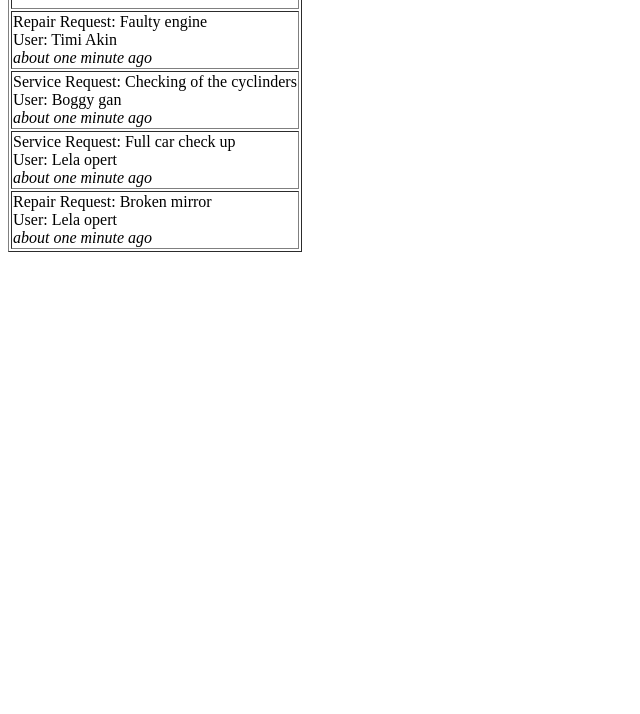
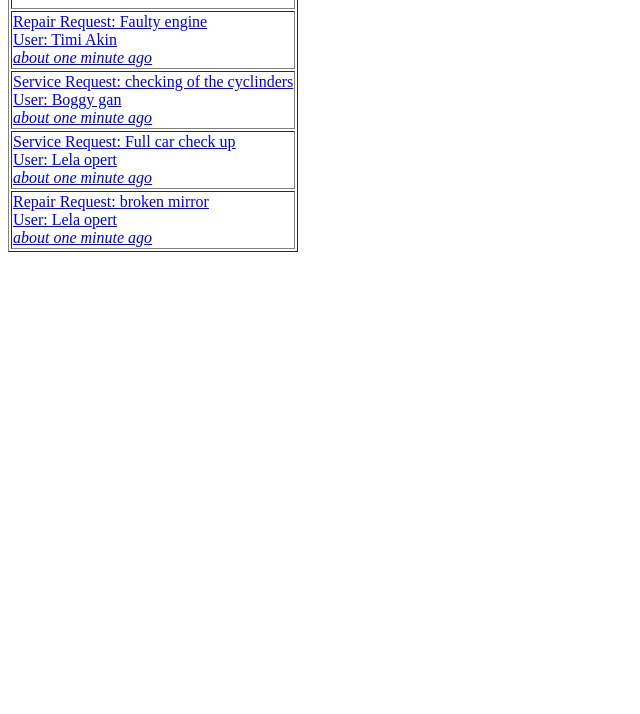
Before and after one commit to timiakin/Maintenance-Tracker, a plain HTML site: page ADMIN REQUEST PAGE/Admin req.page.html in a window 1280 px wide. Shown: the part 86-800 px from the top of the page, without its empty margins (0-640 px from the left). Drawn offline with Linux system fonts and the light colour scheme.

Commit message:
making each request a link, so admin can click and see full details

```diff
--- a/ADMIN REQUEST PAGE/Admin req.page.html
+++ b/ADMIN REQUEST PAGE/Admin req.page.html
@@ -1,4 +1,4 @@
-<!-- Admin can see all his/her requests-->
+<!-- Admin can select each request, making each request a link-->
 <!DOCTYPE html>
 <html>
 <head>
@@ -10,34 +10,36 @@
                 <td><h1>Requests</h1></td>
         </tr>
         <tr>
-		<td>Repair Request: Faulty engine<br>
+                <td><a href="#">Repair Request: Faulty engine<br>
                         User: Timi Akin<br>
-			<em> about one minute ago</em>
+                        <em> about one minute ago</em></a>
         </td>
         <tr>
-        	  <td> Service Request: Checking of the cyclinders <br>
+                  <td> <a href="#">Service Request: checking of the cyclinders <br>
                         User: Boggy gan<br>
-			<em> about one minute ago</em>
+                        <em> about one minute ago</em></a>
         </td>
 
         </tr>
         <tr>
-        	<td> Service Request: Full car check up <br>
+                <td> <a href="#">Service Request: Full car check up <br>
                         User: Lela opert<br>
-			<em> about one minute ago</em>
+                        <em> about one minute ago</em></a>
         </td>
 
         </tr>
         <tr>
-        	<td> Repair Request: Broken mirror <br>
+                <td> <a href="#">Repair Request: broken mirror <br>
                         User: Lela opert<br>
-			<em> about one minute ago</em>
+                        <em> about one minute ago</em></a>
         </td>
 
         </tr>
 
         </tr>
 
+
+
 </table>
 </body>
 </html>
```
Lines whose indentation alone changed are shown as unchanged.
